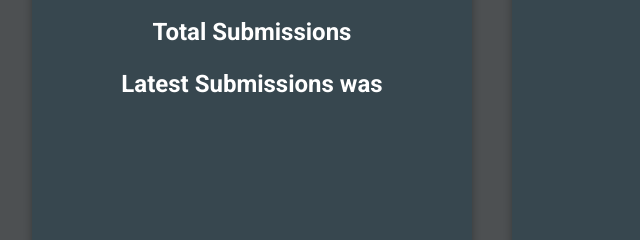
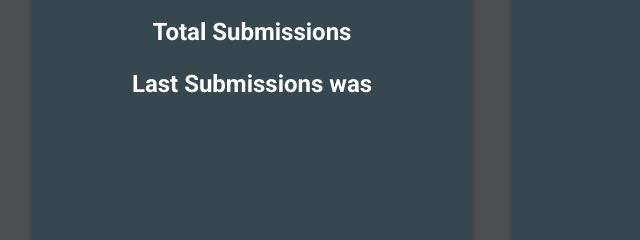
Before and after one commit to Noronha01/POQ_inquiry, a plain HTML site: page index.html in a window 1280 px wide. Shown: the part 151-391 px from the top of the page, 148-788 px from the left. Drawn offline with nearby package versions, Linux system fonts and the light colour scheme; no server answers.

Commit message:
fix: typo

```diff
--- a/index.html
+++ b/index.html
@@ -56,7 +56,7 @@
   <div class="container">
     <h3>Total Submissions</h3>
     <div id="totalSubmissions" style="font-size: 48px;"></div> <!-- Larger font size for total submissions -->
-    <h3>Latest Submissions was</h3>
+    <h3>Last Submissions was</h3>
     <div id="latestSubmission" style="font-size: 48px;"></div>
   </div>
 
```
